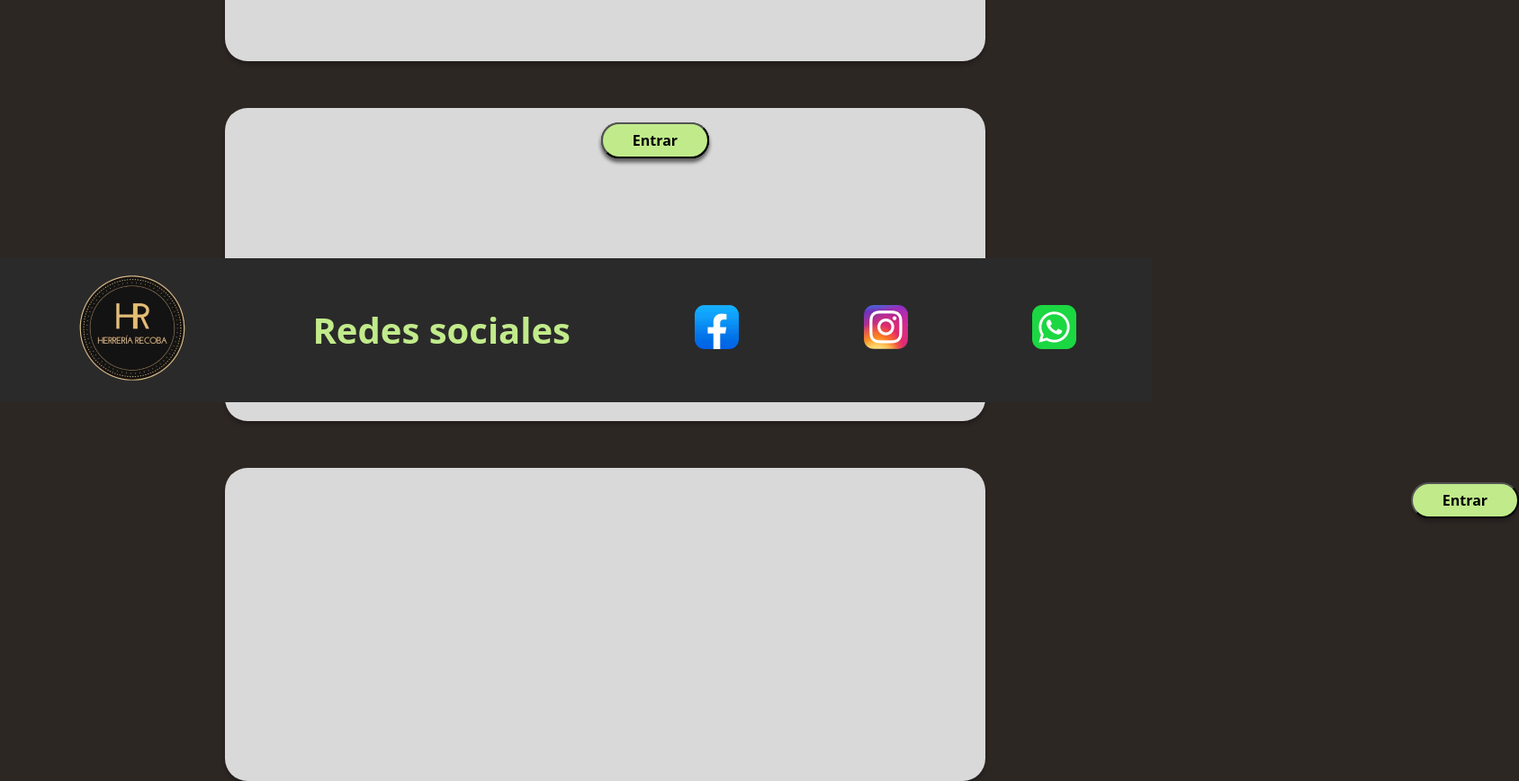
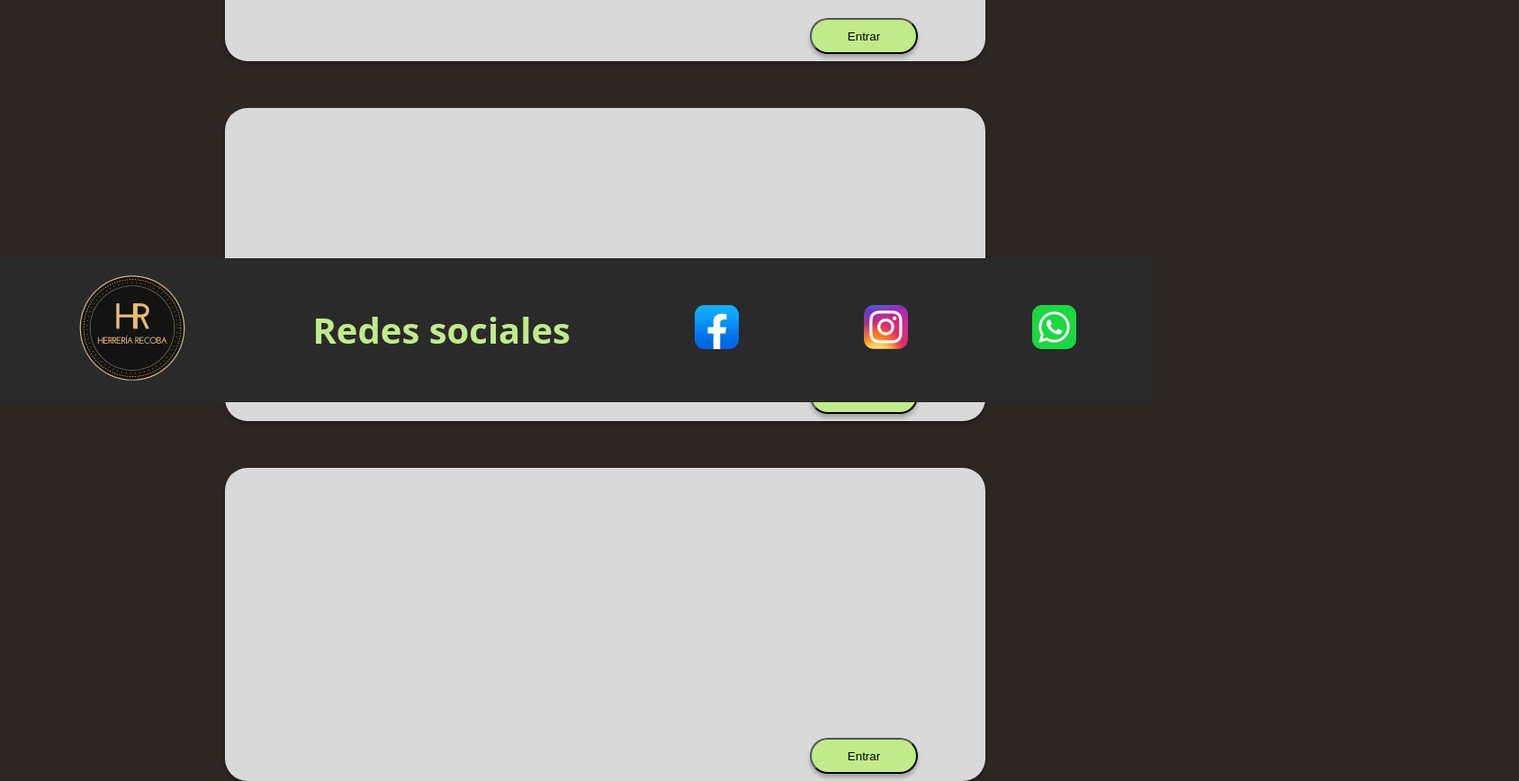
Before and after one commit to fabricionirvana/herreriarecoba, a plain HTML site: page pages/productos.html in a window 1280 px wide. Shown: the part 880-1748 px from the top of the page at 90% size, 1688 px wide, since content can reach past the window. Drawn offline with Linux system fonts and the light colour scheme.

Commit message:
agregando estilos a productos

```diff
--- a/css/estilo.css
+++ b/css/estilo.css
@@ -249,18 +249,51 @@ border-radius: 25px;
 
 
     }
-    .cardbut2 {
+main .cardbut2 {
         position: absolute;
 width: 120px;
 height: 40px;
 left: 900px;
-top: 400px;
+top: 500px;
 
 background: #C1EB8B;
 box-shadow: 0px 4px 4px rgba(0, 0, 0, 0.25);
 border-radius: 20px;
     }
 
+    main .cardbut3 {
+        position: absolute;
+width: 120px;
+height: 40px;
+left: 900px;
+top: 900px;
+
+background: #C1EB8B;
+box-shadow: 0px 4px 4px rgba(0, 0, 0, 0.25);
+border-radius: 20px;
+    }
+    main .cardbut4 {
+        position: absolute;
+width: 120px;
+height: 40px;
+left: 900px;
+top: 1300px;
+
+background: #C1EB8B;
+box-shadow: 0px 4px 4px rgba(0, 0, 0, 0.25);
+border-radius: 20px;
+    }
+    main .cardbut5 {
+        position: absolute;
+width: 120px;
+height: 40px;
+left: 900px;
+top: 1700px;
+
+background: #C1EB8B;
+box-shadow: 0px 4px 4px rgba(0, 0, 0, 0.25);
+border-radius: 20px;
+    }
 }
 
 
--- a/pages/productos.html
+++ b/pages/productos.html
@@ -29,24 +29,11 @@
          <h3>Portones</h3>
          <div class="container4"></div>
          <h4>Puertas y ventanas</h4>
-         <div class="cardbut2">
-            <input type="submit" value="Entrar">
 
-         </div>
-         <div class="cardbut3">
-            <input type="submit" value="Entrar">
-
-         </div>
-         <div class="cardbut4">
-            <input type="submit" value="Entrar">
-
-         </div>
-         <div class="cardbut5">
-            <input type="submit" value="Entrar">
-
-
-
-         </div>
+            <input type="submit" value="Entrar" class="cardbut2">
+            <input type="submit" value="Entrar" class="cardbut3">
+            <input type="submit" value="Entrar" class="cardbut4">
+            <input type="submit" value="Entrar" class="cardbut5">
 
        </main>
 
```
